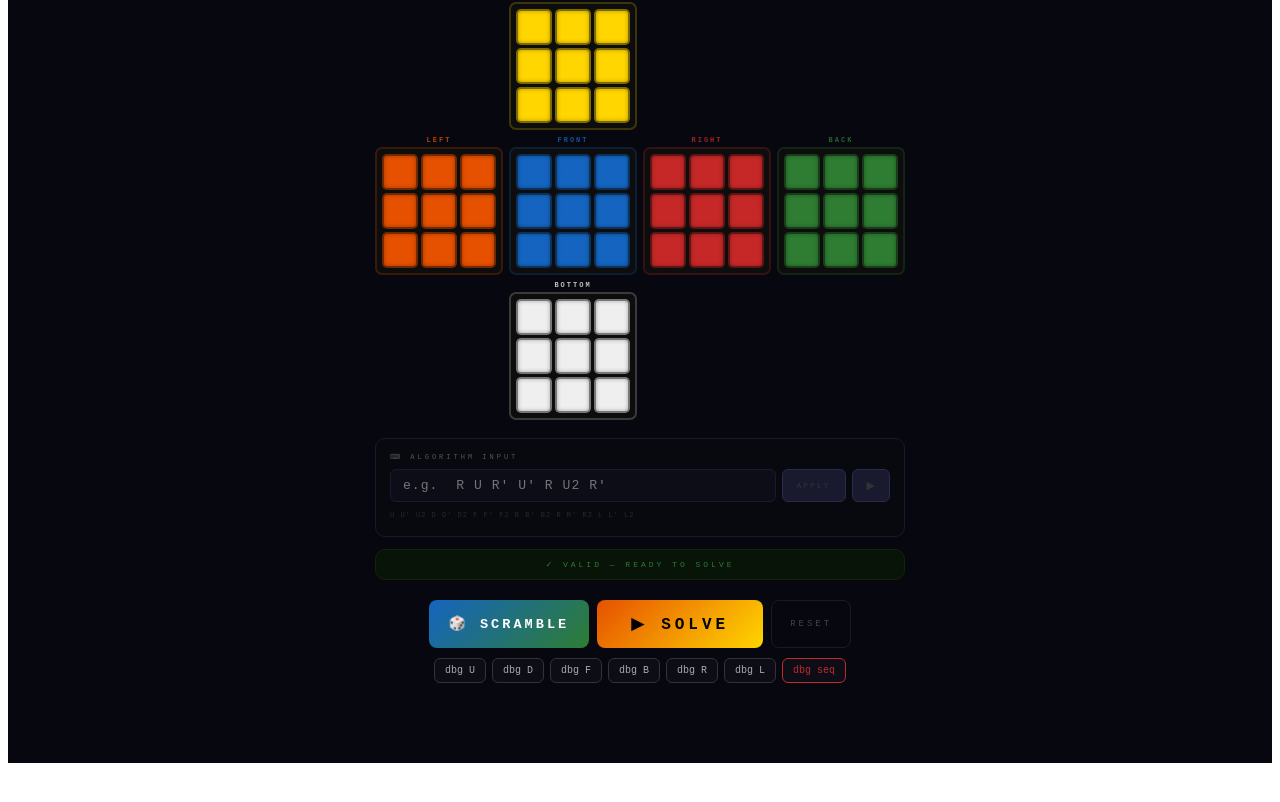
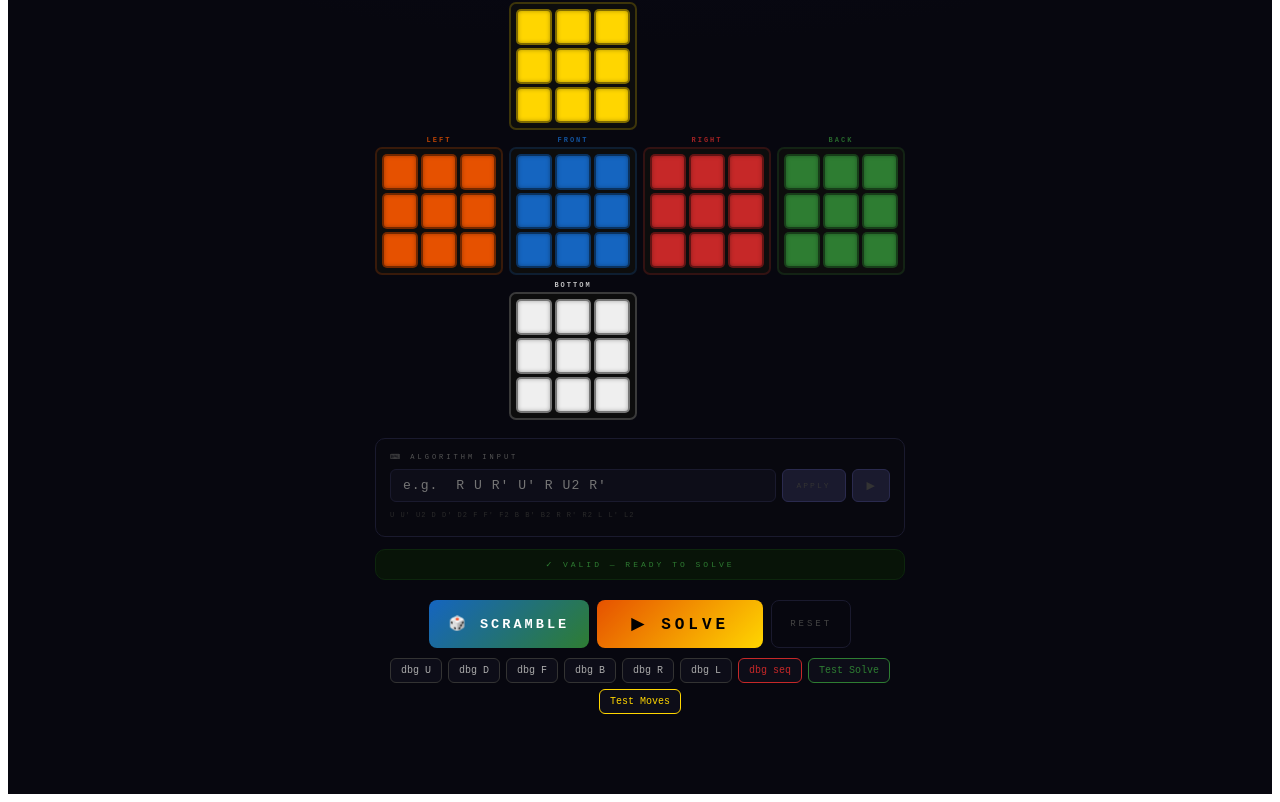
Before and after one commit to trureveal-ai/rubiks-solver, a React (Vite) app: page / in a window 1280 px wide. Shown: the part 467-1269 px from the top of the page. Before the commit the page ends 1238 px from the top, so only its background shows below. Built offline with nearby package versions, Linux system fonts and the light colour scheme.

Commit message:
Add Test Moves diagnostic button for Kociemba move convention check

```diff
--- a/src/App.jsx
+++ b/src/App.jsx
@@ -30,10 +30,12 @@ export default function App() {
   const [pendingStep,setPendingStep] = useState(null);  // step queued behind an animation
   const [animTrigger,setAnimTrigger] = useState(null);  // {move,key} passed to ThreeCube
   const [playing,setPlaying]         = useState(false);
+  const [playSpeed,setPlaySpeed]     = useState("normal");
   const animKeyRef                   = useRef(0);
   const playingRef                   = useRef(false);
   // Keep playingRef in sync; use playingRef.current in callbacks to avoid stale closures.
   const setPlayingSync = (val) => { playingRef.current = val; setPlaying(val); };
+  const SPEEDS = { slow:{anim:0.8,delay:500}, normal:{anim:0.4,delay:300}, fast:{anim:0.2,delay:100} };
 
   const [err,setErr]                 = useState("");
   const [scrambleSeq,setScrambleSeq] = useState(null);
@@ -118,9 +120,37 @@ export default function App() {
     if(!playingRef.current||phase!=="solution") return;
     const t=solution?.steps?.length??0;
     if(step>=t){setPlayingSync(false);return;}
-    const id=setTimeout(()=>goStep(step+1),300);
+    const id=setTimeout(()=>goStep(step+1),SPEEDS[playSpeed].delay);
     return()=>clearTimeout(id);
-  },[step]); // eslint-disable-line react-hooks/exhaustive-deps
+  },[step,playSpeed]); // eslint-disable-line react-hooks/exhaustive-deps
+
+  // ── Solution validation diagnostics ────────────────────────────
+  useEffect(()=>{
+    if(phase!=="solution"||!solution||!displayCube) return;
+    const t=solution.steps.length;
+    if(step!==t||pendingStep!==null) return;
+    const solved=initCube();
+    console.log('[solved-check] displayCube:', JSON.parse(JSON.stringify(displayCube)));
+    console.log('[solved-check] expected (initCube):', JSON.parse(JSON.stringify(solved)));
+    let allOk=true;
+    for(const face of ['U','D','F','B','R','L']){
+      const got=displayCube[face];
+      const exp=solved[face];
+      const center=got[4];
+      for(let i=0;i<9;i++){
+        if(got[i]!==center){
+          console.log(`[solved-check] Face ${face}[${i}]: center=${center}, sticker=${got[i]} — not uniform`);
+          allOk=false;
+        }
+        if(got[i]!==exp[i]){
+          console.log(`[solved-check] Face ${face}[${i}]: expected=${exp[i]}, got=${got[i]}`);
+          allOk=false;
+        }
+      }
+    }
+    if(allOk) console.log('[solved-check] ✓ Cube is fully solved');
+    else console.log('[solved-check] ✗ Cube is NOT solved — see mismatches above');
+  },[step,pendingStep]); // eslint-disable-line react-hooks/exhaustive-deps
 
   // ── Scramble ───────────────────────────────────────────────────
   const handleScramble=async()=>{
@@ -166,6 +196,19 @@ export default function App() {
         setSolution({totalMoves:0,steps:[{n:1,stage:"Solved!",move:"",explain:"Your cube is already solved!",tip:""}]});
         setStartCube(copyCube(cube));setStep(0);setAnimIdx(0);setPhase("solution");
         return;
+      }
+
+      // ── Verify solution against MOVE_FN ──────────────────────────
+      {
+        let v=copyCube(cube);
+        moves.forEach(m=>{if(MOVE_FN[m])v=MOVE_FN[m](v);});
+        const expected=initCube();
+        let ok=true;
+        for(const face of ['U','D','F','B','R','L']){
+          v[face].forEach((c,i)=>{if(c!==expected[face][i]){console.log(`[verify] MISMATCH Face ${face}[${i}]: expected=${expected[face][i]}, got=${c}`);ok=false;}});
+        }
+        if(ok) console.log('[verify] ✓ VERIFY PASS — solution moves applied to input cube yield solved state');
+        else{console.log('[verify] ✗ VERIFY FAIL — final state:',JSON.parse(JSON.stringify(v)));console.log('[verify] expected:',JSON.parse(JSON.stringify(expected)));}
       }
 
       const steps=moves.map((m,i)=>({
@@ -439,6 +482,50 @@ If already solved: {"totalMoves":0,"steps":[{"n":1,"stage":"Solved!","move":"","
             }} style={{background:"#0d0d18",border:"1px solid #C62828",borderRadius:6,padding:"6px 10px",color:"#C62828",fontFamily:"'Courier New',monospace",fontSize:10,cursor:"pointer"}}>
               dbg seq
             </button>
+            <button onClick={()=>{
+              // R U R' U' has order 6 — applying it 6× returns to solved.
+              const seq=["R","U","R'","U'"];
+              const reps=6;
+              let c=initCube();
+              for(let i=0;i<reps;i++) seq.forEach(m=>{c=MOVE_FN[m](c);});
+              const expected=initCube();
+              let allOk=true;
+              for(const face of ['U','D','F','B','R','L']){
+                const got=c[face]; const exp=expected[face];
+                for(let i=0;i<9;i++){
+                  if(got[i]!==exp[i]){
+                    console.log(`[test-solve] FAIL Face ${face}[${i}]: expected=${exp[i]}, got=${got[i]}`);
+                    allOk=false;
+                  }
+                }
+              }
+              if(allOk) console.log('[test-solve] ✓ PASS — R U R\' U\' ×6 returns to solved');
+              else console.log('[test-solve] ✗ FAIL — move functions are inconsistent');
+            }} style={{background:"#0d0d18",border:"1px solid #2E7D32",borderRadius:6,padding:"6px 10px",color:"#2E7D32",fontFamily:"'Courier New',monospace",fontSize:10,cursor:"pointer"}}>
+              Test Solve
+            </button>
+            <button onClick={()=>{
+              if(kStatus!=="ready"){console.log('[test-moves] solver not ready — wait for kStatus=ready');return;}
+              console.log('[test-moves] starting single-move convention test...');
+              const faces=['U','D','F','B','R','L'];
+              const expectedInverse={"U":"U'","D":"D'","F":"F'","B":"B'","R":"R'","L":"L'"};
+              let allOk=true;
+              for(const face of faces){
+                const after=MOVE_FN[face](initCube());
+                const facelets=cubeToKociemba(after);
+                const kc=KociembaCube.fromString(facelets);
+                const sol=kc.solve();
+                const moves=sol?sol.trim().split(/\s+/).filter(Boolean):[];
+                const exp=expectedInverse[face];
+                const pass=moves.length===1&&sol.trim()===exp;
+                console.log(`[test-moves] ${face}: solution="${sol||'(empty)'}" expected="${exp}" moves=${moves.length} → ${pass?'✓ PASS':'✗ FAIL'}`);
+                if(!pass) allOk=false;
+              }
+              if(allOk) console.log('[test-moves] ✓ ALL 6 FACES PASS — MOVE_FN conventions match Kociemba');
+              else       console.log('[test-moves] ✗ SOME FACES FAIL — MOVE_FN↔Kociemba convention mismatch');
+            }} style={{background:"#0d0d18",border:`1px solid ${kStatus==="ready"?"#FFD600":"#333"}`,borderRadius:6,padding:"6px 10px",color:kStatus==="ready"?"#FFD600":"#444",fontFamily:"'Courier New',monospace",fontSize:10,cursor:kStatus==="ready"?"pointer":"default",opacity:kStatus==="ready"?1:0.45}}>
+              Test Moves
+            </button>
           </div>
         </div>
       )}
@@ -461,7 +548,7 @@ If already solved: {"totalMoves":0,"steps":[{"n":1,"stage":"Solved!","move":"","
               LIVE CUBE — {step} OF {total} MOVES APPLIED
               {highlightFace&&<span style={{color:FACE_COLOR[highlightFace]||"#FFD600",marginLeft:8}}>[ {FLABEL[highlightFace]} FACE ]</span>}
             </div>
-            <ThreeCube cube={displayCube} width={320} height={320} animTrigger={animTrigger} onAnimationDone={handleAnimDone}/>
+            <ThreeCube cube={displayCube} width={320} height={320} animTrigger={animTrigger} onAnimationDone={handleAnimDone} animDuration={SPEEDS[playSpeed].anim}/>
             <div style={{display:"flex",gap:4,marginTop:12,flexWrap:"wrap",justifyContent:"center",maxWidth:400}}>
               {solution.steps.map((_,i)=><div key={i} onClick={()=>goStep(i+1)} style={{height:5,width:i===step-1?18:5,borderRadius:3,cursor:"pointer",background:i<step?"#E65100":i===step?"#FFD600":"#1a1a2e",transition:"all .2s"}}/>)}
             </div>
@@ -504,6 +591,11 @@ If already solved: {"totalMoves":0,"steps":[{"n":1,"stage":"Solved!","move":"","
               disabled={step===total}
               style={{background:playing?"#1a1a2e":"linear-gradient(135deg,#E65100,#FFD600)",border:"none",borderRadius:6,padding:"11px 22px",cursor:step===total?"default":"pointer",color:playing?"#FFD600":step===total?"#333":"#000",fontFamily:"'Courier New',monospace",fontWeight:900,fontSize:"1rem",letterSpacing:2}}
             >{playing?"⏸":"▶"}</button>
+            <div style={{display:"flex",gap:3,alignItems:"center"}}>
+              {[["0.5×","slow"],["1×","normal"],["2×","fast"]].map(([label,key])=>(
+                <button key={key} onClick={()=>setPlaySpeed(key)} style={{padding:"7px 9px",border:`1px solid ${playSpeed===key?"#FFD600":"#1a1a2e"}`,borderRadius:5,cursor:"pointer",fontFamily:"'Courier New',monospace",fontSize:9,letterSpacing:1,background:playSpeed===key?"#FFD60018":"transparent",color:playSpeed===key?"#FFD600":"#444"}}>{label}</button>
+              ))}
+            </div>
             {[["NEXT →",()=>{setPlayingSync(false);goStep(Math.min(total,step+1));},step===total||pendingStep!==null,true],["⏭",()=>{setPlayingSync(false);goStep(total);},step===total||pendingStep!==null,false]].map(([label,fn,dis,hi])=>(
               <button key={label} onClick={fn} disabled={dis} style={{background:hi&&!dis?"linear-gradient(135deg,#E65100,#FFD600)":"transparent",border:hi&&!dis?"none":"1px solid #1a1a2e",borderRadius:6,padding:"11px 18px",cursor:dis?"default":"pointer",color:hi&&!dis?"#000":dis?"#2a2a2a":"#888",fontFamily:"'Courier New',monospace",fontWeight:hi?"900":"400",fontSize:"0.8rem",letterSpacing:2}}>{label}</button>
             ))}
--- a/src/components/ThreeCube.jsx
+++ b/src/components/ThreeCube.jsx
@@ -58,7 +58,6 @@ function hexToNum(hex) {
 
 const PLASTIC  = 0x111111;
 const GAP      = 1.04;
-const DURATION = 0.4;
 const AXIS_IDX = { x: 0, y: 1, z: 2 };
 
 function buildStickerMap(cube) {
@@ -129,7 +128,7 @@ for (let x = -1; x <= 1; x++)
         POSITIONS.push([x, y, z]);
 
 // ── CubeScene (must live inside <Canvas> to use useFrame) ───────────────────
-function CubeScene({ stickerMap, animating, onDone }) {
+function CubeScene({ stickerMap, animating, onDone, duration }) {
   const layerGroupRef = useRef();
   const elapsedRef    = useRef(0);
 
@@ -150,13 +149,13 @@ function CubeScene({ stickerMap, animating, onDone }) {
 
   useFrame((_, delta) => {
     if (!animating || !layerGroupRef.current) return;
-    if (elapsedRef.current >= DURATION) return; // already finished
+    if (elapsedRef.current >= duration) return; // already finished
 
     elapsedRef.current += delta;
-    const t = Math.min(elapsedRef.current / DURATION, 1);
+    const t = Math.min(elapsedRef.current / duration, 1);
     layerGroupRef.current.rotation[animating.axis] = t * animating.angle;
 
-    if (elapsedRef.current >= DURATION) onDone?.();
+    if (elapsedRef.current >= duration) onDone?.();
   });
 
   return (
@@ -183,7 +182,7 @@ function CubeScene({ stickerMap, animating, onDone }) {
 // ── Public component ─────────────────────────────────────────────────────────
 const TEST_MOVES = ["U", "R", "F", "D", "L", "B"];
 
-export default function ThreeCube({ cube, width = 340, height = 340, animTrigger, onAnimationDone }) {
+export default function ThreeCube({ cube, width = 340, height = 340, animTrigger, onAnimationDone, animDuration = 0.4 }) {
   const stickerMap = useMemo(() => buildStickerMap(cube), [cube]);
   const [animating, setAnimating] = useState(null);
 
@@ -219,6 +218,7 @@ export default function ThreeCube({ cube, width = 340, height = 340, animTrigger
           stickerMap={stickerMap}
           animating={animating}
           onDone={handleDone}
+          duration={animDuration}
         />
       </Canvas>
 
--- a/src/engine/kociemba.js
+++ b/src/engine/kociemba.js
@@ -549,6 +549,13 @@ export function solveFromFacelets(facelets) {
   console.log('[kociemba] calling c.solve()...');
   const result=c.solve();
   console.log('[kociemba] c.solve() returned:', result);
+  // Self-verify: apply solution to clone and check isSolved
+  const verifyC=c.clone(); verifyC.move(result);
+  console.log('[kociemba-selfverify] isSolved after solution:', verifyC.isSolved(), '| co:', JSON.stringify(verifyC.co), '| cp:', JSON.stringify(verifyC.cp));
+  // Round-trip check: does fromString→asString preserve the input?
+  const roundTrip=c.asString();
+  const mismatch=facelets.split('').findIndex((ch,i)=>ch!==roundTrip[i]);
+  console.log('[kociemba-roundtrip] facelets match asString:', mismatch===-1, mismatch!==-1?'first mismatch at pos '+mismatch+' input='+facelets[mismatch]+' got='+roundTrip[mismatch]:'');
   return result;
 }
 
```
